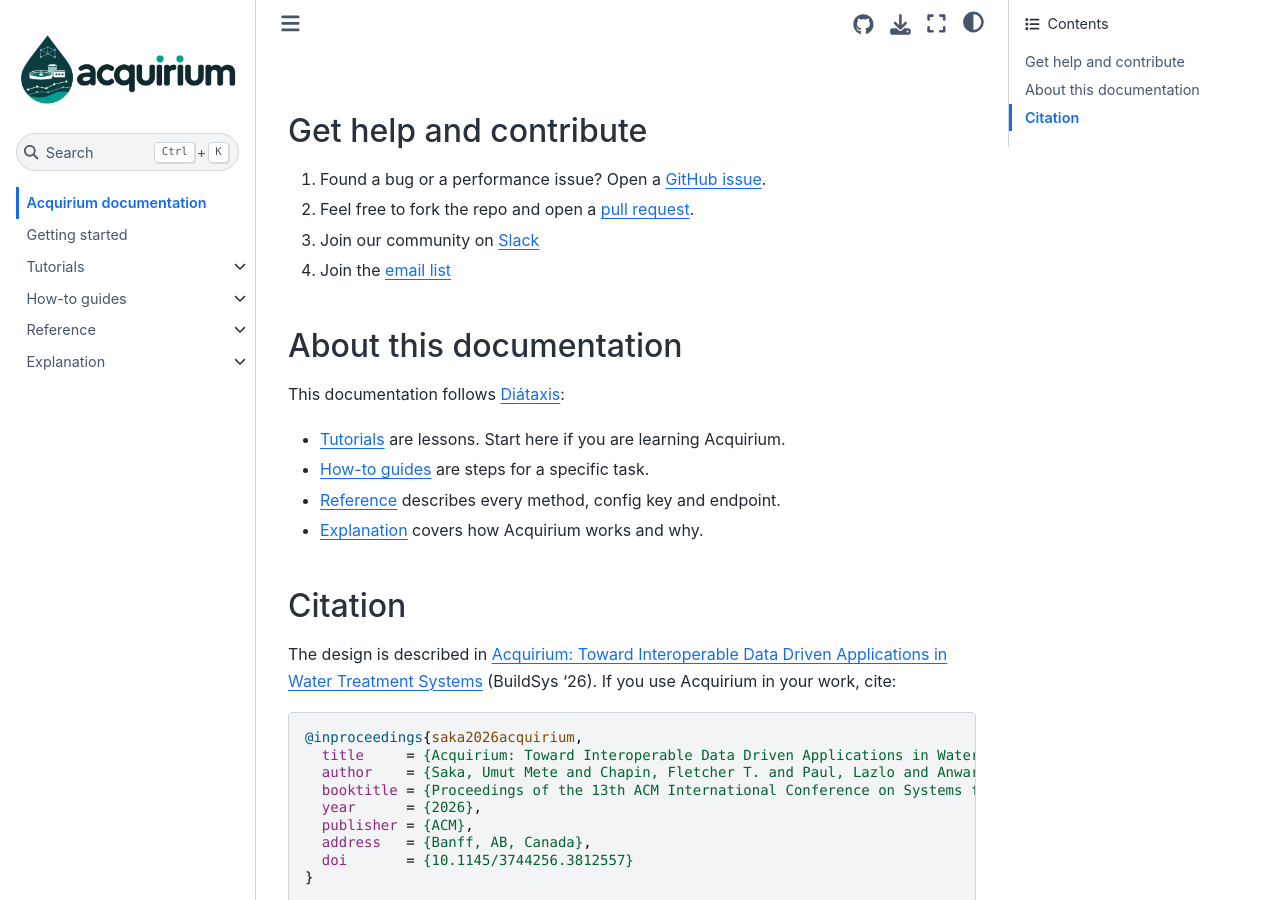
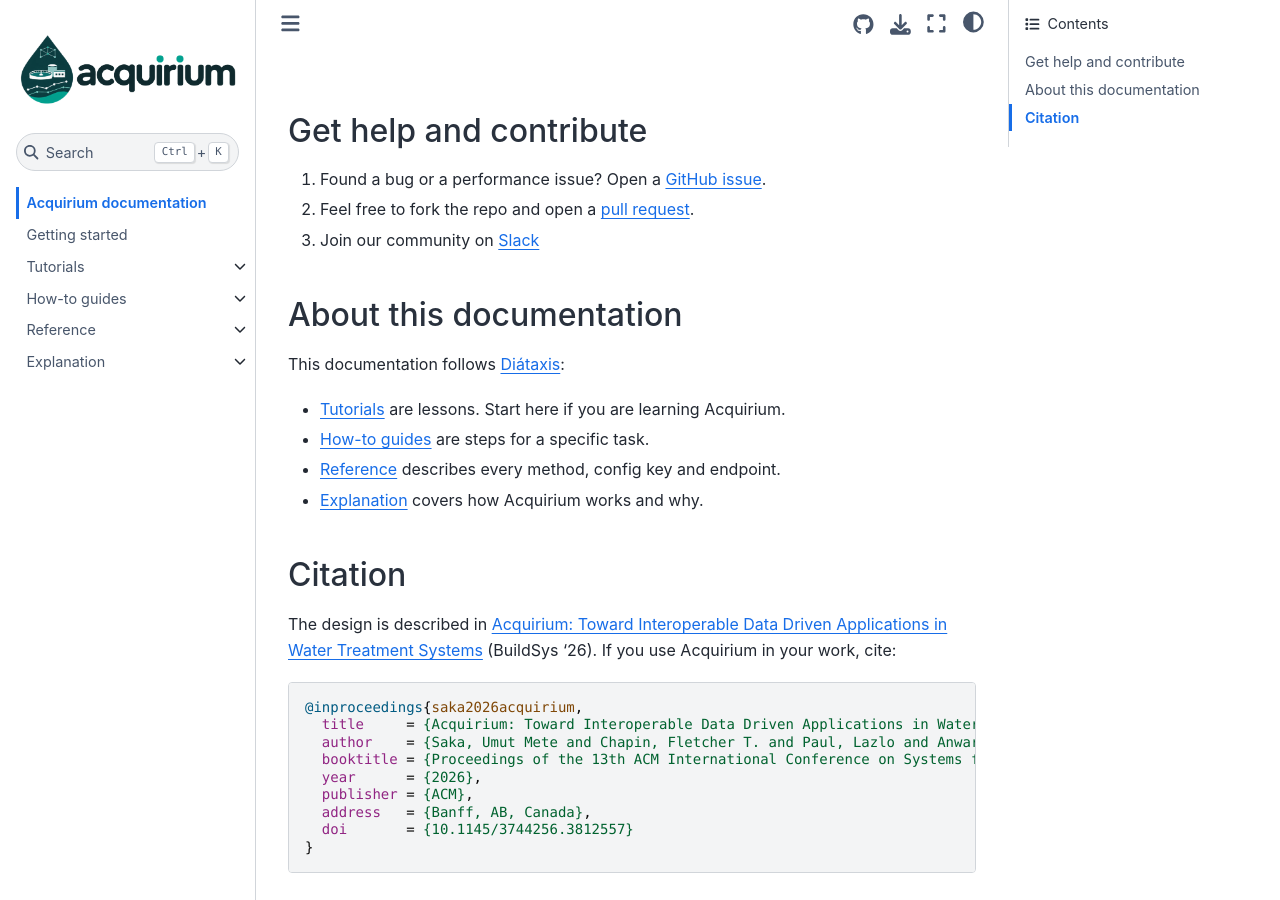
Before and after one commit to DataDrivenCPS/acquirium, a Jupyter Book: the page built from docs/_index.md, in a window 1280 px wide and 900 px high, scrolled down 515 px. Built offline with Jupyter Book 1.0.4 settings and Sphinx 7.4.7 and the Sphinx Book theme 1.1.4, drawn with Linux system fonts in a browser that asks for light colours.

Commit message:
Docs: remove the email list from the landing page

```diff
--- a/docs/_index.md
+++ b/docs/_index.md
@@ -31,7 +31,6 @@ Get started
 1. Found a bug or a performance issue? Open a [GitHub issue](https://github.com/DataDrivenCPS/acquirium/issues).
 2. Feel free to fork the repo and open a [pull request](https://github.com/DataDrivenCPS/acquirium/pulls).
 3. Join our community on [Slack](https://join.slack.com/t/acquirium/shared_invite/zt-4ek0gz21f-M~3mwGxSC1VgyPrzjyq9wQ)
-4. Join the [email list](https://groups.google.com/g/acquirium)
 
 ## About this documentation
 
```
